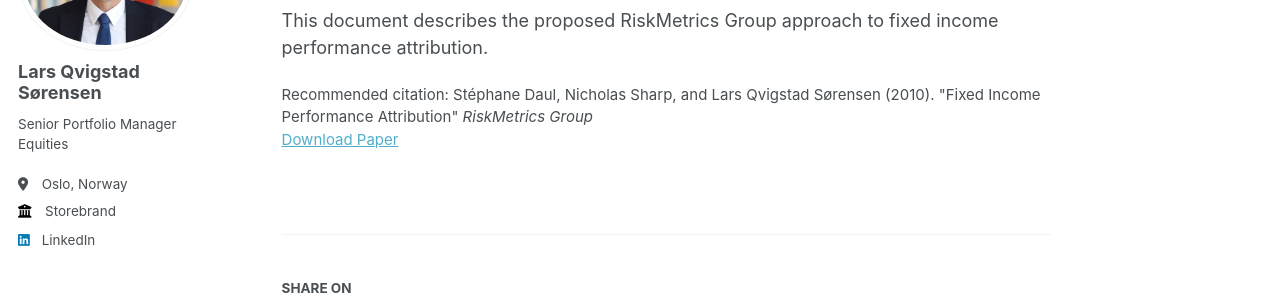
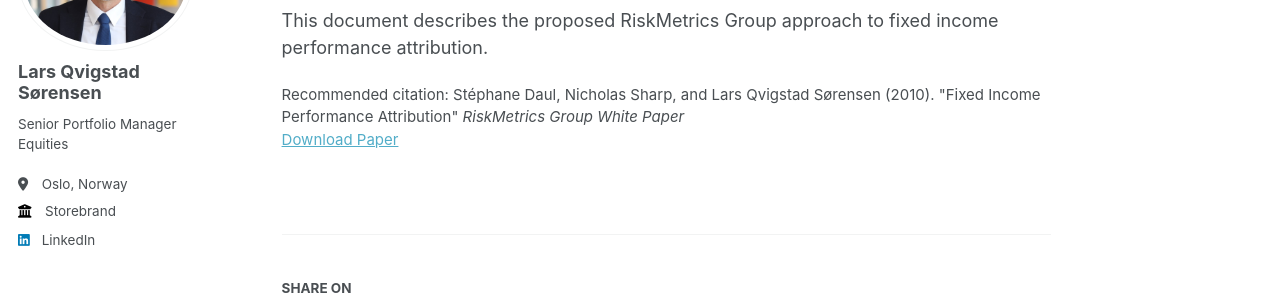
Before and after one commit to lars-qvigstad-sorensen/lars-qvigstad-sorensen.github.io, a Jekyll site: the page built from _publications/2010-05-fi_attribution_rmg.md, in a window 1280 px wide and 1049 px high. Shown: the part 196-496 px from the top of the window. Built offline with Jekyll 4.4.1, drawn with Linux system fonts in a browser that asks for light colours.

Commit message:
Update 2010-05-fi_attribution_rmg.md

```diff
--- a/_publications/2010-05-fi_attribution_rmg.md
+++ b/_publications/2010-05-fi_attribution_rmg.md
@@ -5,8 +5,8 @@ permalink: /publication/2010-05-fi_attribution_rmg
 excerpt: 'This paper is examines the effect of ESG disagreement on portfolio choice.'
 date: 2010-05-01
 venue: 'RiskMetrics Group'
-paperurl: 'Fixed_Income_Performance_Attribution_RiskMetrics_Group_2010.pdf'
-citation: 'Stéphane Daul, Nicholas Sharp, and Lars Qvigstad Sørensen (2010). &quot;Fixed Income Performance Attribution&quot; <i>RiskMetrics Group</i>'
+paperurl: 'https://lars-qvigstad-sorensen.github.io/files/Fixed_Income_Performance_Attribution_RiskMetrics_Group_2010.pdf'
+citation: 'Stéphane Daul, Nicholas Sharp, and Lars Qvigstad Sørensen (2010). &quot;Fixed Income Performance Attribution&quot; <i>RiskMetrics Group White Paper</i>'
 ---
 
 This document describes the proposed RiskMetrics Group approach to fixed income performance attribution.
```
